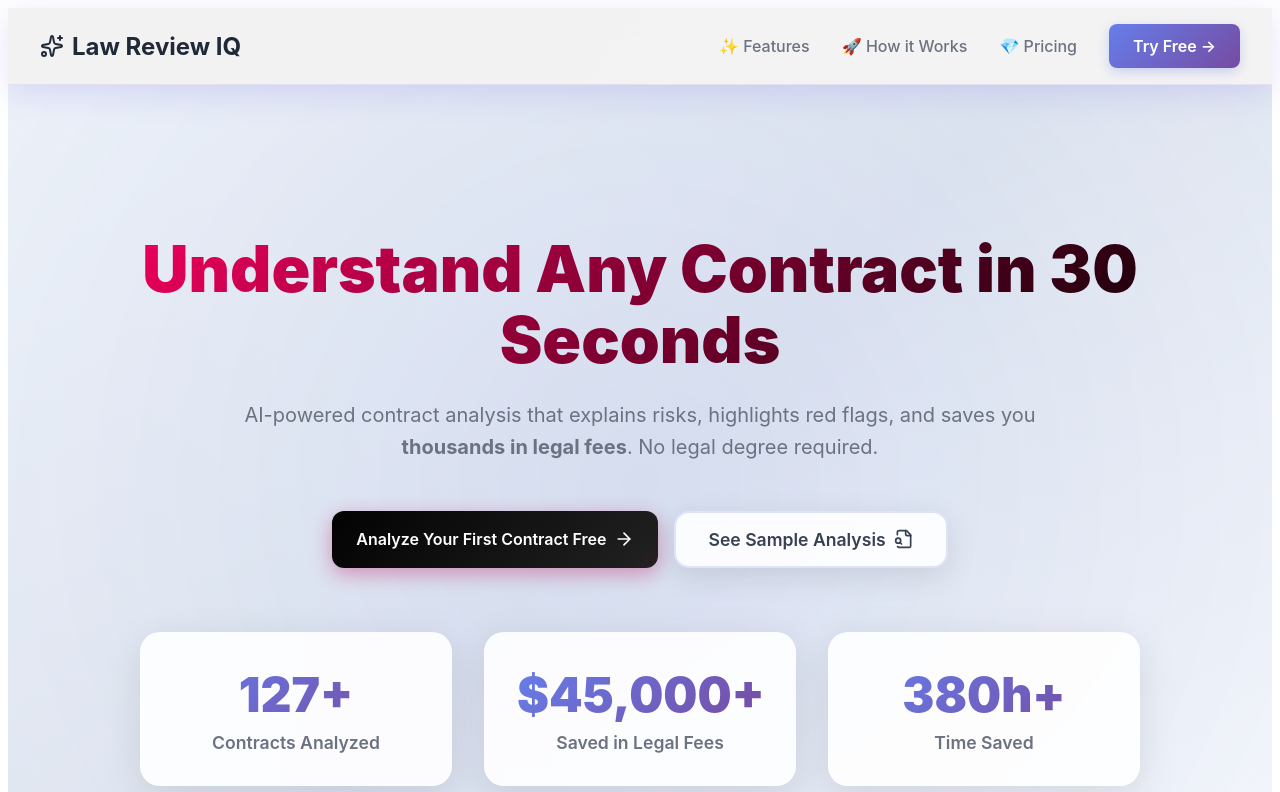
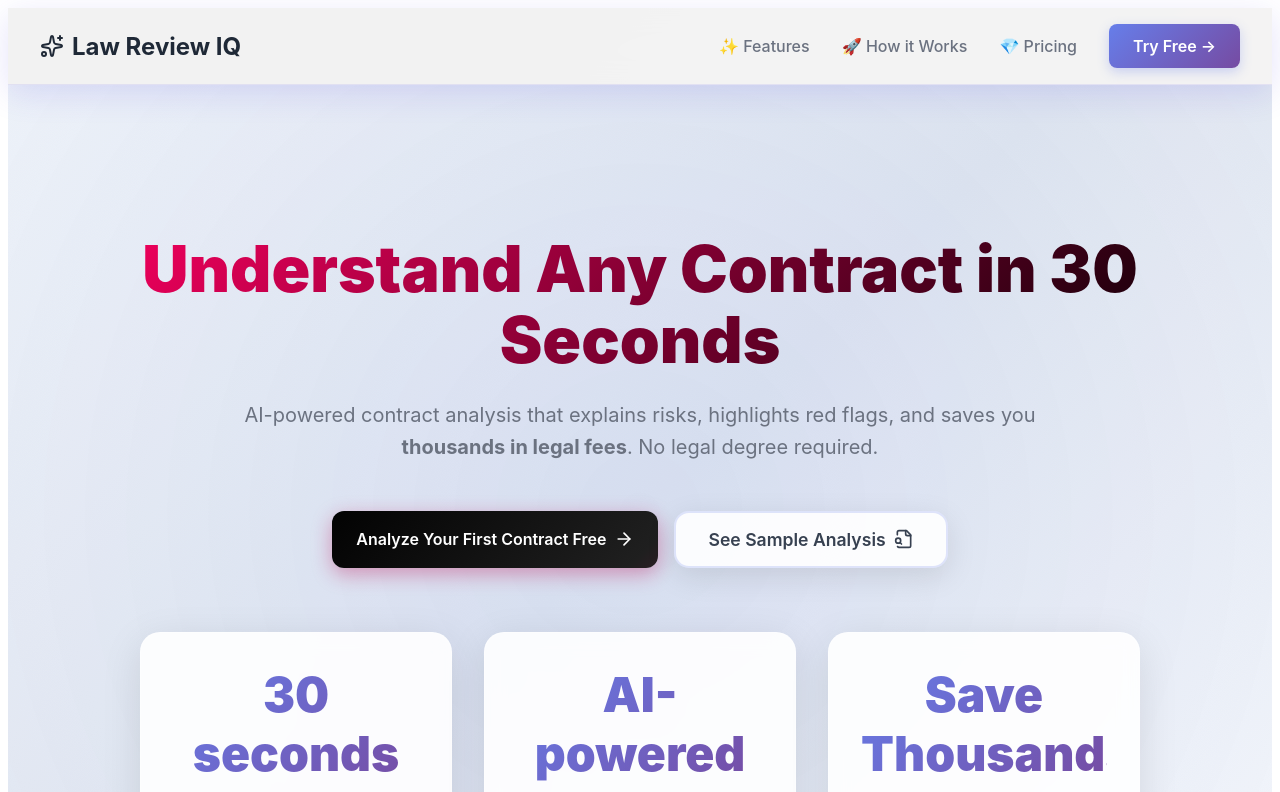
Before and after one commit to sidewayz8solutions/sidewayz-legalreviewiq, a Next.js app: page / in a window 1280 px wide. Shown: the top 792 px of the page. Built offline with nearby package versions, Linux system fonts and the light colour scheme.

Commit message:
Replace social proof with value propositions in LandingPage for clearer messaging

```diff
--- a/src/app/page.tsx
+++ b/src/app/page.tsx
@@ -8,11 +8,11 @@
 import { useUser } from '@/contexts/UserContext'
 import styles from './landing.module.css'
 
-// Real social proof - update with actual numbers as you grow
-const SOCIAL_PROOF = {
-  contractsAnalyzed: 127,
-  moneySaved: 45000,
-  timesSaved: 380
+// Value propositions instead of fake numbers
+const VALUE_PROPS = {
+  analysisTime: "30 seconds",
+  accuracy: "AI-powered",
+  savings: "Thousands"
 }
 
 function LandingPageContent() {
@@ -84,25 +84,25 @@
             </Link>
           </div>
 
-          {/* Social Proof */}
+          {/* Value Propositions */}
           <div className={styles.socialProof}>
             <div className={styles.statCard}>
               <div className={styles.statNumber}>
-                {SOCIAL_PROOF.contractsAnalyzed}+
+                {VALUE_PROPS.analysisTime}
               </div>
-              <div className={styles.statLabel}>Contracts Analyzed</div>
+              <div className={styles.statLabel}>Analysis Time</div>
             </div>
             <div className={styles.statCard}>
               <div className={styles.statNumber}>
-                ${SOCIAL_PROOF.moneySaved.toLocaleString()}+
+                {VALUE_PROPS.accuracy}
               </div>
-              <div className={styles.statLabel}>Saved in Legal Fees</div>
+              <div className={styles.statLabel}>Risk Detection</div>
             </div>
             <div className={styles.statCard}>
               <div className={styles.statNumber}>
-                {SOCIAL_PROOF.timesSaved}h+
+                Save {VALUE_PROPS.savings}
               </div>
-              <div className={styles.statLabel}>Time Saved</div>
+              <div className={styles.statLabel}>In Legal Fees</div>
             </div>
           </div>
         </div>
```
